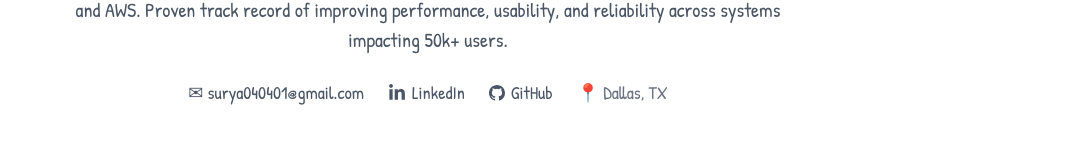
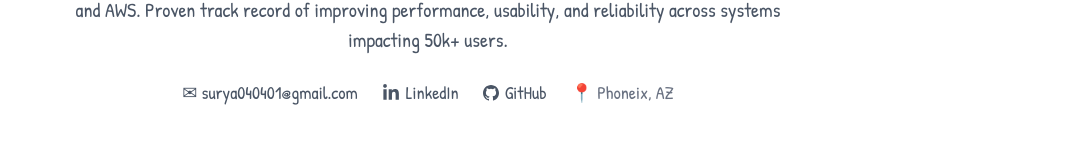
Before and after one commit to surya-441/surya-441.github.io, a Next.js app: page / in a window 1280 px wide. Shown: the part 222-376 px from the top of the page, without its empty margins (212-1280 px from the left). Built offline with nearby package versions, Linux system fonts and the light colour scheme.

Commit message:
chore: moved to AZ!

```diff
--- a/src/components/Intro.tsx
+++ b/src/components/Intro.tsx
@@ -84,7 +84,7 @@ const Intro = () => {
           GitHub
         </motion.a>
         <motion.span variants={itemVariants} className="text-gray-500 dark:text-gray-500">
-          📍 Dallas, TX
+          📍 Phoneix, AZ
         </motion.span>
       </motion.div>
       <Stickman />
```
